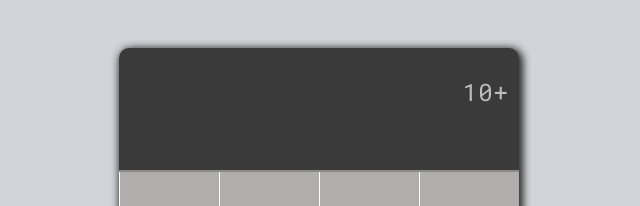
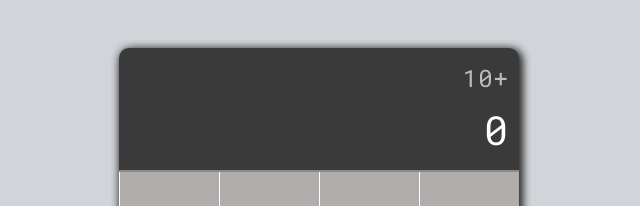
Before and after one commit to MAbdurahman/react-calculator-one, a React (Create React App) app: page / in a window 1280 px wide. Shown: the top 206 px of the page, without its empty margins (321-961 px from the left). Built offline with nearby package versions, Linux system fonts and the light colour scheme.

Commit message:
Update: functionality of NumberButton and DecimalButton

```diff
--- a/src/components/calculator/Calculator.jsx
+++ b/src/components/calculator/Calculator.jsx
@@ -16,7 +16,7 @@ import {
 } from '../../styles/styled-components/Styled';
 
 export default function Calculator() {
-	const [current, setCurrent] = useState('');
+	const [current, setCurrent] = useState('0');
 	const [previous, setPrevious] = useState('');
 	const [operation, setOperation] = useState('');
 
@@ -27,7 +27,14 @@ export default function Calculator() {
 			return;
 		}
 		console.log(value);
-		setCurrent(current + value);
+		if (current.length === 1 && current.includes('0')) {
+			value.replace(/^(0+)/g, '');
+			setCurrent(value);
+
+		} else {
+
+			setCurrent(current + value);
+		}
 	};
 	return (
 		<div className='calculator'>
```
